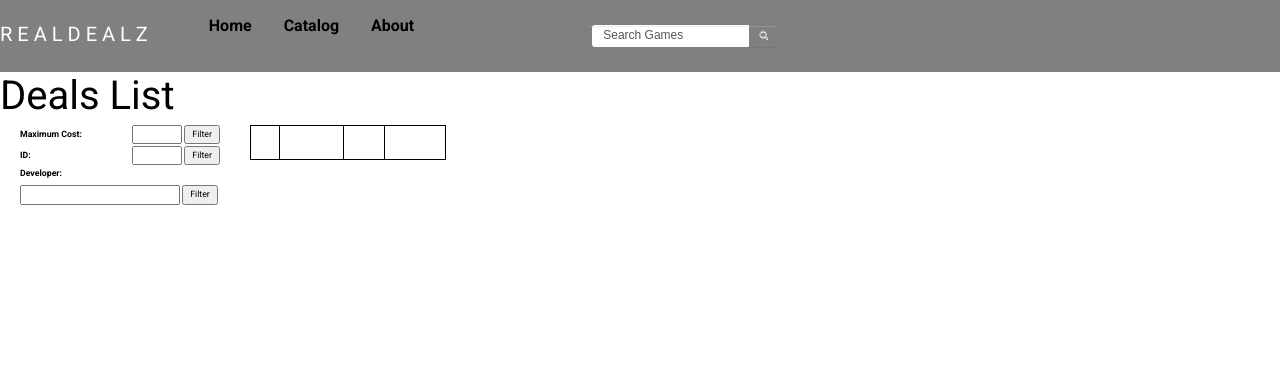
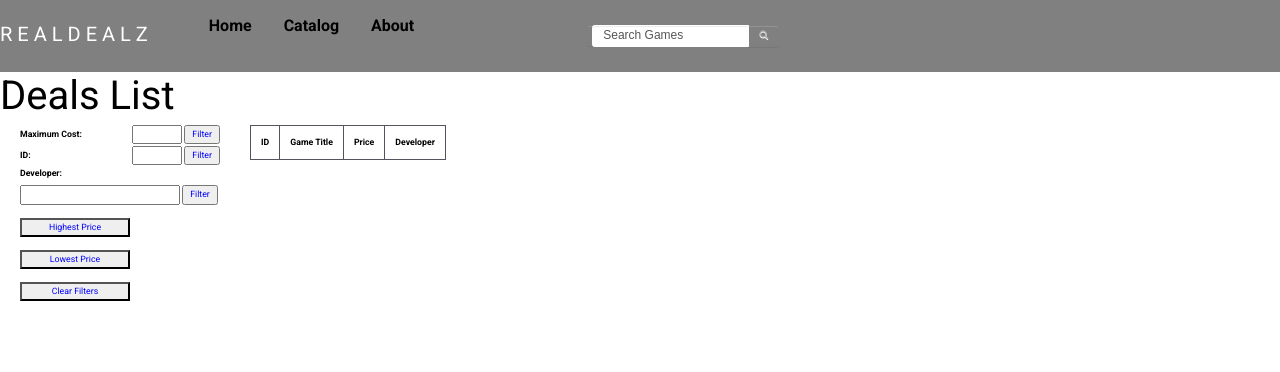
Before and after one commit to ChicoState/realdealz, a Django app: page /catalog/ in a window 1280 px wide. Shown: the top 372 px of the page. Run offline with Django 3.2, Linux system fonts and the light colour scheme; data that the repository does not hold is empty; parts of the project's set-up code (start-up, migrations or seed data) failed here and were passed over; some libraries are stand-ins or nearby versions.

Commit message:
Fix catalog bugs with darkmode and added more filters (#56)

```diff
--- a/app/realDealz/views.py
+++ b/app/realDealz/views.py
@@ -80,6 +80,11 @@ def game_list(request):
         filter_developer = request.POST.get('filtered_developer')
 
 
+        filter_highestprice = request.POST.get('highest_price')
+        filter_lowestprice = request.POST.get('lowest_price')
+        clear = request.POST.get('clear')
+
+
 
         if filter_value:
             filtered_table = Game.objects.filter(price__lte=filter_value)
@@ -87,6 +92,10 @@ def game_list(request):
             filtered_table = Game.objects.filter(appid=filter_id)
         elif filter_developer:
             filtered_table = Game.objects.filter(Q(developer__icontains=filter_developer))
+        elif filter_highestprice:
+            filtered_table = Game.objects.order_by('-price')
+        elif filter_lowestprice:
+            filtered_table = Game.objects.order_by('price')
         else:
             filtered_table = Game.objects.all()
     else:
--- a/app/static/css/realdealz.css
+++ b/app/static/css/realdealz.css
@@ -78,7 +78,7 @@ p {
 }
 
 @media (prefers-color-scheme: light) {
-  body, h1, h2, h3 {
+  body, h1, h2, h3, td, th {
     background-color: white;
     color: black;
   }
--- a/app/static/css/tableorganizer.css
+++ b/app/static/css/tableorganizer.css
@@ -6,5 +6,5 @@ table {
 
 th, td {
   padding: 10px;
-  border: 1px solid black;
+  border: 1px solid rgb(84, 84, 97);
 }
--- a/app/templates/realDealz/game_list.html
+++ b/app/templates/realDealz/game_list.html
@@ -2,6 +2,10 @@
 {% block content %}
 
 <style>
+  .blue {
+    color: blue;
+  }
+
   li {
     font-size: 18px;
   }
@@ -27,7 +31,7 @@
   }
 
   th, td {
-  word-wrap: break-word;
+    word-wrap: break-word;
   }
 
 </style>
@@ -40,20 +44,35 @@
     {% csrf_token %}
     <label for="filtered_price" style="width: 110px;">Maximum Cost:</label>
     <input type="text" name="filtered_price" id="filtered_price" style="width: 50px;">
-    <input type="submit" value="Filter">
+    <input class="blue" type="submit" value="Filter">
   </form>
   <form method="post">
     {% csrf_token %}
     <label for="filtered_id" style="width: 110px;">ID:</label>
     <input type="text" name="filtered_id" id="filtered_id" style="width: 50px;">
-    <input type="submit" value="Filter">
+    <input class="blue" type="submit" value="Filter">
   </form>
   <form method="post">
     {% csrf_token %}
     <label for="filtered_developer" style="width: 110px;">Developer:</label>
     <br>
     <input type="text" name="filtered_developer" id="filtered_developer" style="width: 160px;">
-    <input type="submit" value="Filter">
+    <input class="blue" type="submit" value="Filter">
+  </form>
+  <br>
+  <form method="post">
+    {% csrf_token %}
+    <button class="blue" type="submit" name="highest_price" value="highest_price" style="width: 110px;">Highest Price</button>
+  </form>
+  <br>
+  <form method="post">
+    {% csrf_token %}
+    <button class="blue" type="submit" name="lowest_price" value="lowest_price" style="width: 110px;">Lowest Price</button>
+  </form>
+  <br>
+  <form method="post">
+    {% csrf_token %}
+    <button class="blue" type="submit" name="clear" value="clear" style="width: 110px;">Clear Filters</button>
   </form>
 </div>
 
@@ -89,6 +108,7 @@
   </tbody>
 </table>
 
+
 <br>
 <br>
 <br>
--- a/app/templates/realDealz/search.html
+++ b/app/templates/realDealz/search.html
@@ -55,7 +55,6 @@
               <form method="get" action="{% url 'game_search' %}">
                 {% csrf_token %}
                 <div class="input-group">
-
                   <input id="filtered_name" type="text" class="form-control" name="filtered_name" placeholder="Search Games" />
                   <div class="input-group-btn">
                     <button class="btn btn-default" type="submit">
```
Also changed, not shown: app/templates/realdealz/game_list.html (deleted, +0 -98 lines).
